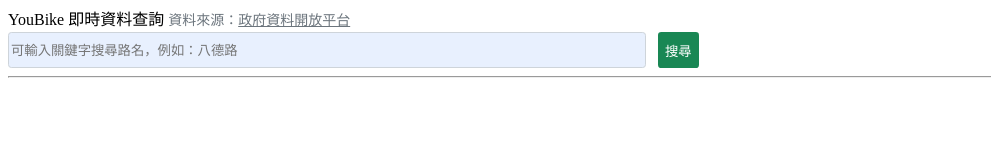
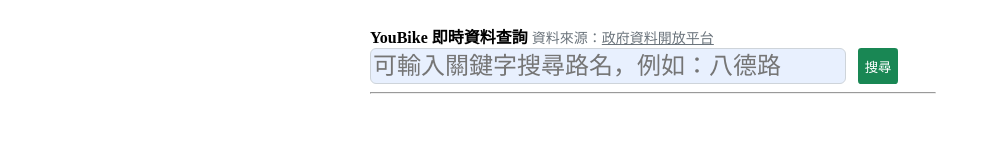
Before and after one commit to Louis-369/javascript, a plain HTML site: page 1022-JS/youbike.html in a window 1280 px wide. Shown: the whole page, without its empty margins (0-991 px from the left). Drawn offline with Linux system fonts and the light colour scheme.

Commit message:
修改表單寬度問題

```diff
--- a/1022-JS/youbike.css
+++ b/1022-JS/youbike.css
@@ -1,5 +1,11 @@
-body {
-  line-height: 1.5;
+main {
+  width: 100%;
+  padding-left: 12px;
+  padding-right: 12px;
+  margin-left: auto;
+  margin-right: auto;
+  margin-top: 24px;
+  max-width: 540px;
 }
 form {
   display: block;
@@ -8,13 +14,12 @@
 
 hr {
   display: block;
-  margin-block-start: 0.5em;
-  margin-block-end: 0.5em;
-  margin-inline-start: auto;
-  margin-inline-end: auto;
+  width: 100%;
+  padding-left: 12px;
+  padding-right: 12px;
+  margin-left: auto;
+  margin-right: auto;
   color: gray;
-  unicode-bidi: isolate;
-  overflow: hidden;
   border-style: inset;
   border-width: 1px;
 }
@@ -26,15 +31,14 @@
   position: relative;
   padding: 8px;
   color: black;
-  border-top-width: 0;
+  border: 1px solid #6c757d6a;
+  border-radius: 0.25em;
   font-size: 20px;
   background-color: rgba(0, 0, 0, 5%);
   margin: 4px 0px;
   display: block;
+  width: 100%;
 }
-/* div {
-  border: 1px soild rgba(0, 0, 0, 0.125);
-} */
 .btn-search {
   height: 36px;
   color: #fff;
@@ -52,12 +56,13 @@
 }
 
 input {
-  width: 50%;
+  width: 87%;
   height: 32px;
   background-color: #e8f0fe;
   border-radius: 0.25em;
   display: block;
   border: 1px solid #ced4da;
+  font-size: 24px;
 }
 
 .row {
--- a/1022-JS/youbike.html
+++ b/1022-JS/youbike.html
@@ -11,7 +11,9 @@
     <main>
       <form id="searchForm">
         <div>
-          <label class="form-label">YouBike 即時資料查詢</label>
+          <label class="form-label"
+            ><strong>YouBike 即時資料查詢</strong></label
+          >
           <small class="source"
             >資料來源：<a
               class="source"
```
